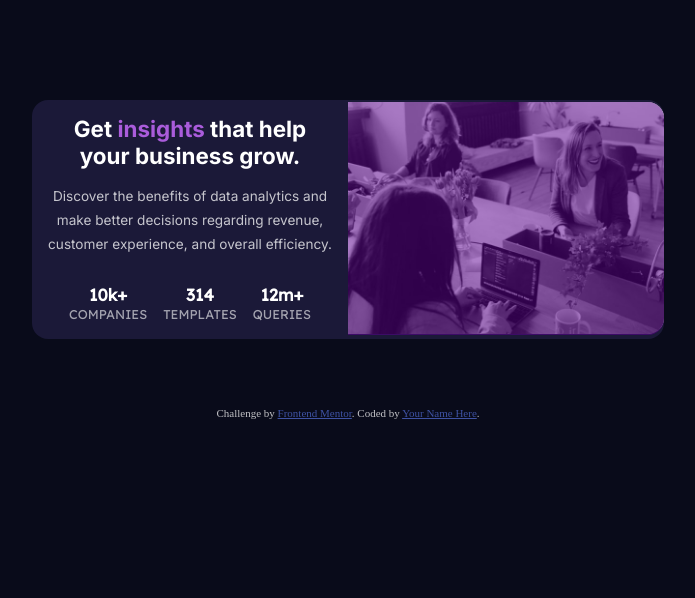
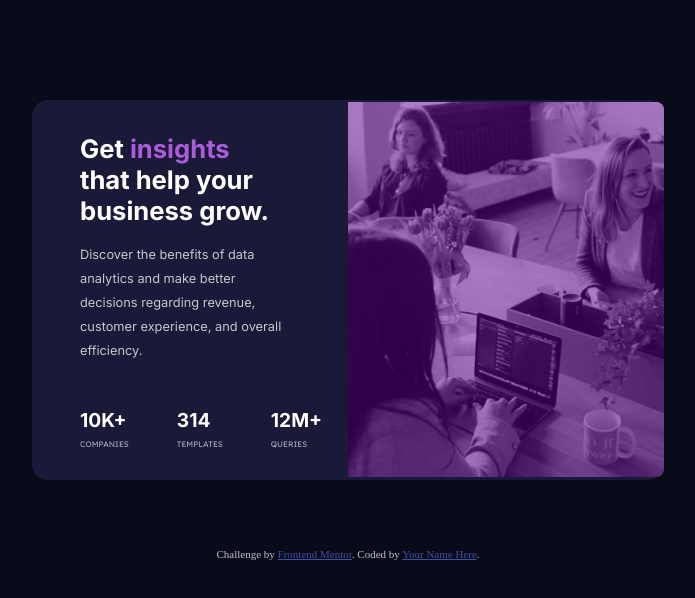
Before and after one commit to apah-dev/stats-preview-card-component-main, a plain HTML site: page index.html in a window 1280 px wide. Shown: the whole page, without its empty margins (292-987 px from the left). Drawn offline with Linux system fonts and the light colour scheme.

Commit message:
card component mobile view and desktop view edited

```diff
--- a/index.html
+++ b/index.html
@@ -61,18 +61,21 @@
       }
 
       .image-container {
+        width: 100%;
         position: relative;
         box-sizing: border-box;
-        border-top-left-radius: 1rem;
-        border-top-right-radius: 1rem;
+        border-top-left-radius: 0.5rem;
+        border-top-right-radius: 0.5rem;
       }
 
       .image {
-        width: 100%;
-        height: 100%;
-        border-top-right-radius: 1rem;
-        border-top-left-radius: 1rem;
+        background-image: url(./images/image-header-mobile.jpg);
+        background-repeat: no-repeat;
         object-fit: cover;
+        background-size: cover;
+        height: 200px;
+        border-top-right-radius: 0.5rem;
+        border-top-left-radius: 0.5rem;
       }
 
       .overlay {
@@ -81,17 +84,16 @@
         left: 0;
         background-color: var(--Softvioletopaque);
         width: 100%;
-        height: 98.5%;
-        border-top-right-radius: 1rem;
-        border-top-left-radius: 1rem;
+        height: 200px;
+        border-top-right-radius: 0.5rem;
+        border-top-left-radius: 0.5rem;
         opacity: 1;
       }
 
       .description {
         font-family: "Inter", sans-serif;
         font-size: 0.85rem;
-        padding-left: 1rem;
-        padding-right: 1rem;
+        padding: 1rem;
       }
 
       .description p {
@@ -104,13 +106,14 @@
       }
 
       .stats {
-        font-family: "Lexend Deca", sans-serif;
+        margin-top: 2rem;
       }
 
       .stats p {
-        font-size: 0.8rem;
+        font-size: 0.7rem;
         margin-top: -1rem;
         color: var(--Slightlytransparent);
+        font-family: "Lexend Deca", sans-serif;
       }
 
       h1,
@@ -132,29 +135,36 @@
         main {
           display: flex;
           flex-direction: row-reverse;
-          width: 50%;
+          justify-content: center;
+          align-items: center;
+          width: 60%;
         }
 
         .image-container {
           width: 50%;
-          min-height: 100%;
         }
 
         .image {
-          min-width: 100%;
-          height: auto;
-          object-fit: cover;
-          background: url(images/image-header-desktop.jpg);
+          display: flex;
+          flex-shrink: 0;
+          background-image: url(./images/image-header-desktop.jpg);
+          background-repeat: no-repeat;
+          background-size: cover;
+          background-position: center;
+          width: 100%;
+          height: 375px;
           border-top-left-radius: 0;
-          border-top-right-radius: 1rem;
+          border-top-right-radius: 0.5rem;
           border-top-left-radius: 0;
-          border-bottom-right-radius: 1rem;
+          border-bottom-right-radius: 0.5rem;
         }
 
         .overlay {
-          border-top-right-radius: 1rem;
+          height: 100%;
+          width: 100%;
+          border-top-right-radius: 0.5rem;
           border-top-left-radius: 0;
-          border-bottom-right-radius: 1rem;
+          border-bottom-right-radius: 0.5rem;
         }
 
         .description {
@@ -162,44 +172,59 @@
           flex-direction: column;
           width: 50%;
           height: 100%;
-          object-fit: contain;
-          padding-left: 1rem;
-          padding-right: 1rem;
-          font-size: 50%;
+          text-align: left;
+          padding-left: 2rem;
+          padding-right: 2rem;
         }
 
         .description .details p {
-          font-size: 0.65rem;
-          line-height: 1rem;
+          font-size: 0.85rem;
+          line-height: 1.5rem;
         }
 
         .stats {
           display: flex;
           flex-direction: row;
-          justify-content: center;
-          align-items: center;
           gap: 1rem;
+          margin-top: -0.85rem;
         }
       }
 
       @media (min-width: 80rem) {
+        main {
+          width: 50%;
+        }
         .description {
           display: flex;
           flex-direction: column;
           width: 50%;
           height: 100%;
-          padding-left: 1rem;
-          padding-right: 1rem;
-          font-size: 70%;
+          padding-right: 4rem;
+          font-size: 80%;
+          padding-left: 3rem;
+        }
+
+        .stats {
+          gap: 3rem;
+          margin-top: 1rem;
         }
 
         .overlay {
-          height: 99%;
+          height: 100%;
+        }
+
+        .image {
+          display: flex;
+          flex-shrink: 0;
         }
 
         .description .details p {
-          font-size: 0.85rem;
+          font-size: 0.8rem;
           line-height: 1.5rem;
+        }
+
+        .stats p {
+          font-size: 0.5rem;
         }
       }
     </style>
@@ -207,7 +232,8 @@
   <body>
     <main>
       <div class="image-container">
-        <img class="image" src="images/image-header-mobile.jpg" alt="header" />
+        <!-- <img class="image" src="images/image-header-mobile.jpg" alt="header" /> -->
+        <div class="image"></div>
         <div class="overlay"></div>
       </div>
 
@@ -223,7 +249,7 @@
 
         <div class="stats">
           <div class="first">
-            <h2>10k+</h2>
+            <h2>10K+</h2>
             <p>COMPANIES</p>
           </div>
 
@@ -233,7 +259,7 @@
           </div>
 
           <div class="third">
-            <h2>12m+</h2>
+            <h2>12M+</h2>
             <p>QUERIES</p>
           </div>
         </div>
```
